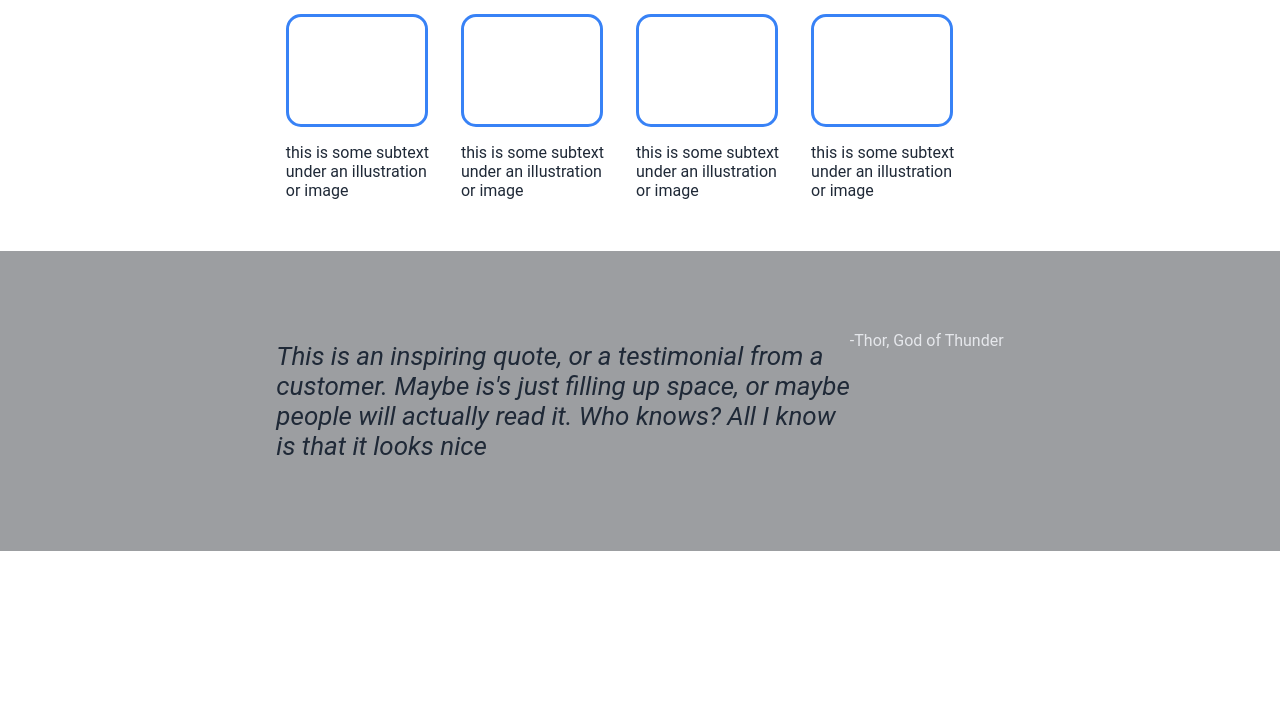
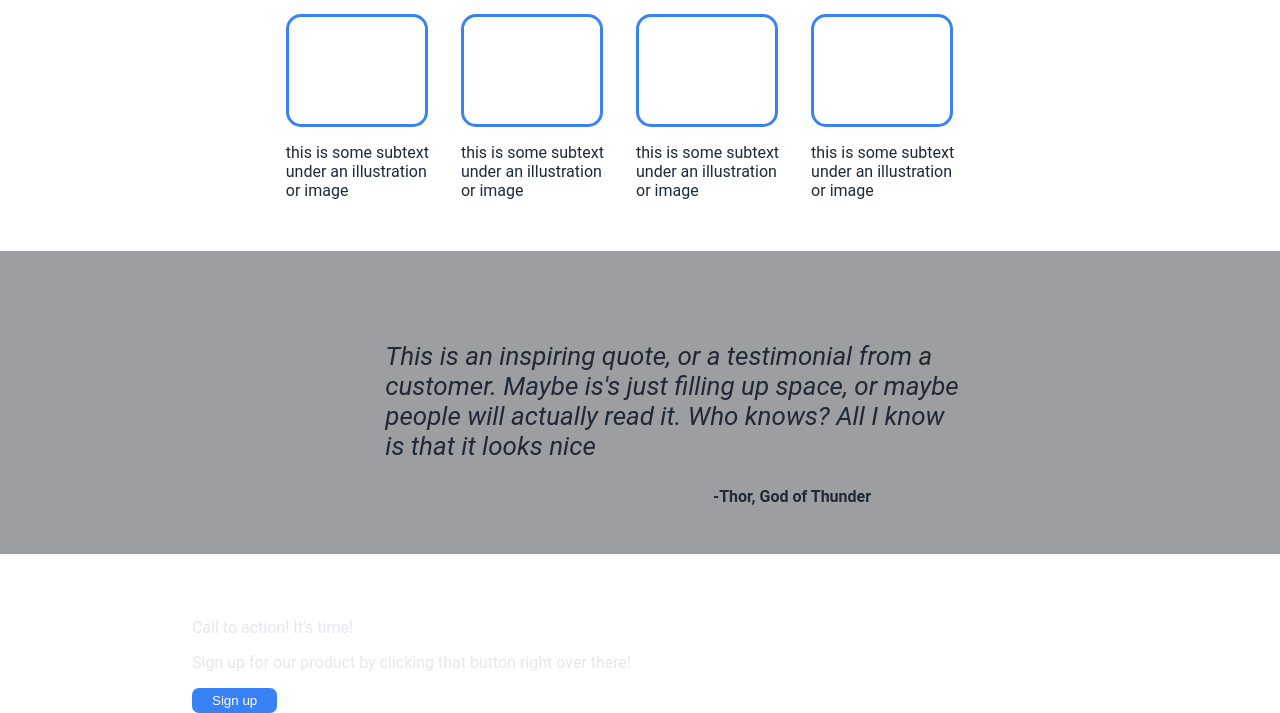
Before and after one commit to diazzz22/landing_page, a plain HTML site: page index.html in a window 1280 px wide. Shown: the part 459-1172 px from the top of the page. Before the commit the page ends 1010 px from the top, so only its background shows below. Drawn offline with Linux system fonts and the light colour scheme.

Commit message:
Call to action

```diff
--- a/index.html
+++ b/index.html
@@ -68,8 +68,10 @@
             is that it looks nice</p>
             <p id="name">-Thor, God of Thunder</p>
         </section>
-        <section>
-            <!--Cuarta Sección: Call to action! Recuadro azul-->
+        <section id="call_to_action">
+            <p>Call to action! It's time!</p>
+            <p>Sign up for our product by clicking that button right over there!</p>
+            <button>Sign up</button>
         </section>
     </main>
     <footer>
--- a/styles.css
+++ b/styles.css
@@ -97,17 +97,30 @@ a:visited {
 }
 #container_testimonial{
     margin-top: 5%;
-    padding: 5%;
+    padding-top: 5%;
     background-color: #9c9ea1;
-    display: flex;
-    align-content: center;
-    justify-content: center;
+    width: 75%;
+    padding-left: 15%;
+    padding-right: 15%;
+    padding-bottom: 2.5%;
 }
 #testimonial{
     font-style: italic;
     font-size: 26px;
     color: #1f2937;
+    display: flex;
+    justify-content: center;
 }
 #name{
+    padding-left: 25%;
+    display: flex;
+    justify-content: center;
+    color: #1f2937;
+    font-weight: bold;
+}
 
+#call_to_action{
+    margin-top: 5%;
+    margin-left: 15%;
+    margin-right: 15%;
 }
```
